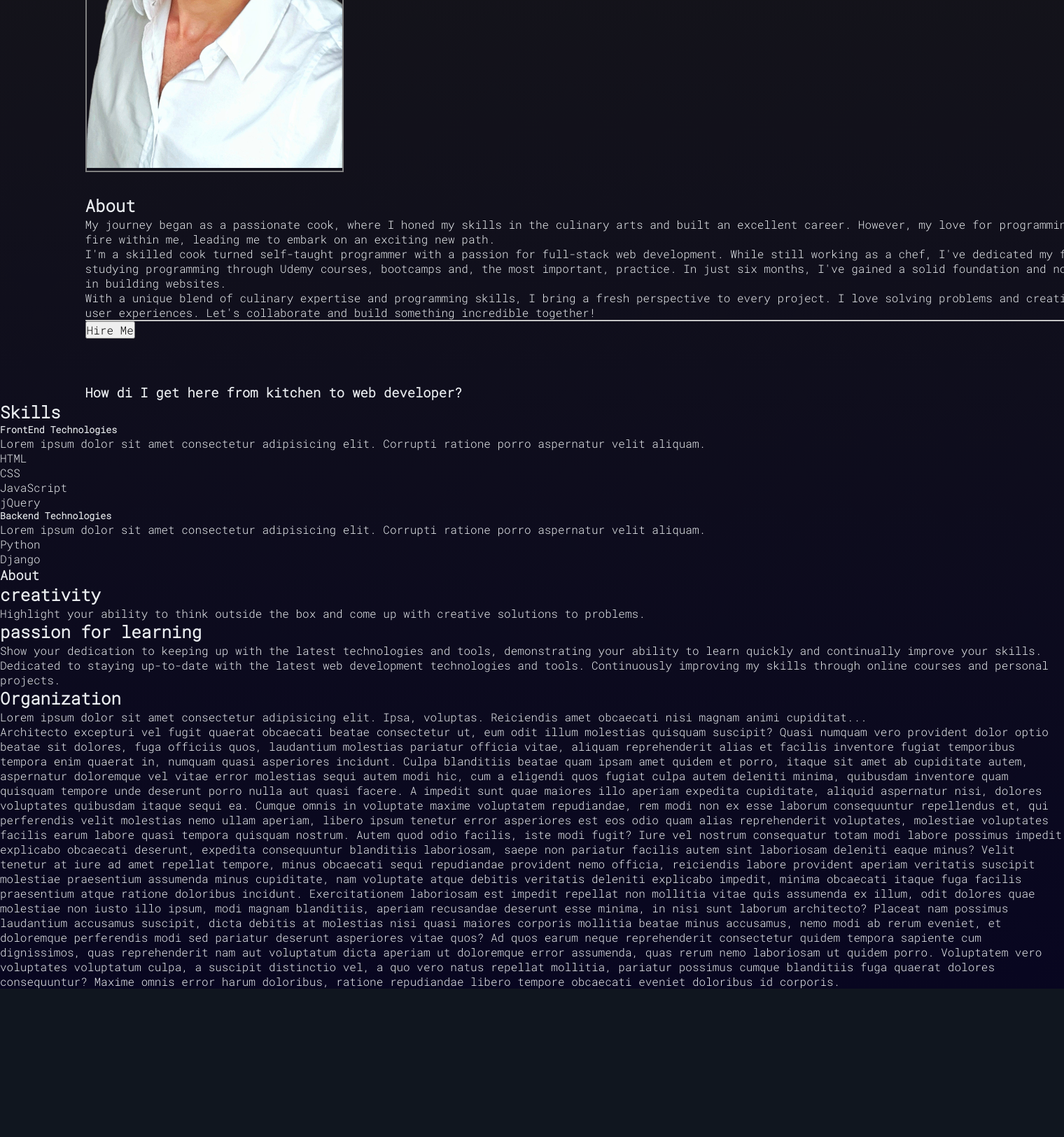
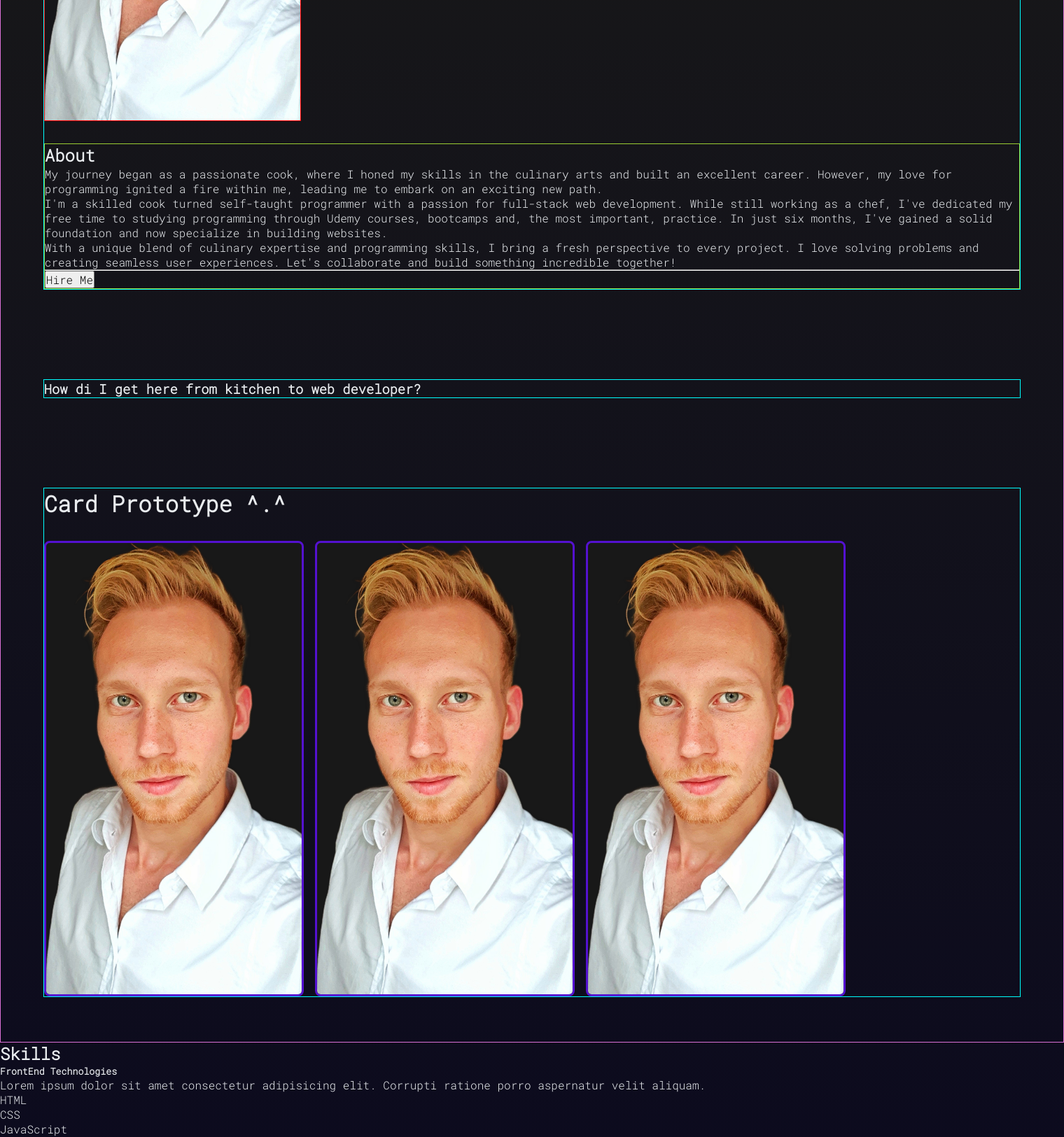
Before and after one commit to fpS-AUDIO/portfolio_django, a Django app: page /portfolio/ in a window 1520 px wide; the page is wider, and only the part inside the window is pictured. Shown: the part 1400-3025 px from the top of that part at 70% size. Before the commit the page ends 2813 px from the top of that part, so only its background shows below. Run offline with Django 4.2, Linux system fonts and the light colour scheme.

Commit message:
Added a prototype of .card and need to debug the float of image in #about.

```diff
--- a/static/css/styles.css
+++ b/static/css/styles.css
@@ -47,6 +47,9 @@
     --clr-primary-text: #e9ecef;
     --clr-jumbotron-p: #8fbc8f;
     --clr-flashing-border: #ffa500;
+    --clr-card-border: #5411d1;
+    --clr-card-border-hover: #0adff2;
+    --clr-card-bg-clr: #181818;
 
     /* theme switcher */
     --clr-theme-switcher-bg: #F5DEB3;
@@ -86,6 +89,9 @@
     --clr-primary-text: #181818;
     --clr-jumbotron-p: #138913;
     --clr-flashing-border: #051121;
+    --clr-card-border: #5411d1;
+    --clr-card-border-hover: #11c1d1;
+    --clr-card-bg-clr: #f5f5f5;
 
     /* theme switcher */
     --clr-theme-switcher-bg: #051121;
@@ -694,23 +700,23 @@ textarea {
     display: flex;
     flex-flow: column wrap;
     justify-content: center;
-    padding: 0 8%;
-    margin-top: 4rem;
-    width: 100%;
+    padding: 0 4%;
+    margin: 0 auto;
+    max-width: 100%;
     overflow: hidden;
+
+    /* border for debugging */
+    border: 1px solid orchid;
 }
 
 .div-container-body .div-sub-container {
-    margin-top: 4rem;
+    margin: 4rem 0;
+    display: flex;
+    flex-flow: row wrap;
+    gap: 2rem;
 
-    display: flex;
-    flex-direction: row;
-    flex-wrap: wrap;
-    gap: 2rem;
-}
-
-.div-container-body .div-sub-container p {
-    font-size: calc(16px + (24 + 24 * 0.7) * ((100 - 320px) / 1280));
+    /* border for debugging */
+    border: 1px solid aqua;
 }
 
 
@@ -719,27 +725,80 @@ textarea {
 
 /* About */
 
-.div-sub-container .about-image-wrap {
-    /* border for debugging */
-    border: 2px solid grey;
+.div-container-body .div-sub-container .about-image-wrap {
     object-fit: cover;
+    overflow: hidden;
+    line-height: 0;
 
+    display: flex;
+    flex-flow: row wrap;
+
+    /* border jus for debugging */
+    border: 1px solid red;
 }
 
-.div-sub-container .about-image-wrap:hover {
+.div-container-body .div-sub-container .about-image-wrap .about-image {
+    /* Ensure the image takes the full width  and height of the card */
+    width: 100%;
+    height: 100%;
+    object-fit: cover;
+}
+
+.div-container-body .div-sub-container .text-wrap {
+    /* border jus for debugging */
+    border: 1px solid yellowgreen;
+}
+
+
+/* Cards */
+
+.card-wrapper {
+    display: flex;
+    flex-flow: row wrap;
+    justify-content: space-between;
+    align-items: center;
+    gap: 1rem;
+
+    overflow: hidden;
+}
+
+.card {
+    border: 3px solid var(--clr-card-border);
+    border-radius: 8px;
+    background-color: var(--clr-card-bg-clr);
+    /* object-fit: cover; */
+    overflow: hidden;
+
+    /* Try adding this line to reset line-height */
+    line-height: 0;
+
+    /* Try adding this line to reset vertical-align */
+    /* vertical-align: middle; */
+
+    /* Try adding this line to reset font-size */
+    /* font-size: 0; */
+}
+
+.card:hover {
     /* transform: scale(120%); */
-    filter: grayscale(100%);
+    filter: opacity(20%);
+    border: 3px solid var(--clr-card-border-hover);
     transition: all 0.4s ease;
     overflow: hidden !important;
 }
 
-.div-sub-container .about-image-wrap .about-image {
+.card .card-image {
+    width: 100%;
+    /* Ensure the image takes the full width of the card */
+    height: 100%;
+    /* Ensure the image takes the full height of the card */
+    object-fit: cover;
+    /* Make sure the image covers the entire space without distortion */
     transition: all 0.4s ease;
 }
 
-.div-sub-container .about-image-wrap .about-image:hover {
-    /* FIX ME!!!!! */
-    transform: scale(125%),
-        translateY(20px);
-    transition: all 0.4s ease;
+.card:hover .card-image {
+    transform: scale(1.25) translateY(120px);
+    filter: grayscale(60%) blur(3px);
+    /* Apply the grayscale effect on hover */
 }
--- a/templates/portfolio/base.html
+++ b/templates/portfolio/base.html
@@ -119,6 +119,30 @@
             <h3>How di I get here from kitchen to web developer?</h3>
         </div>
 
+        <div class="div-sub-container">
+
+            <div style="display: flex;
+                        align-items: center;
+                        justify-content: center;">
+                <h1>Card Prototype ^.^</h1>
+            </div>
+
+            <div class="card-wrapper">
+                <div class="card">
+                    <img class="card-image" src="{% static 'img/alexander_foto.png' %}"
+                        alt="Alexander's foto in white shirt with a cool haircut">
+                </div>
+                <div class="card">
+                    <img class="card-image" src="{% static 'img/alexander_foto.png' %}"
+                        alt="Alexander's foto in white shirt with a cool haircut">
+                </div>
+                <div class="card">
+                    <img class="card-image" src="{% static 'img/alexander_foto.png' %}"
+                        alt="Alexander's foto in white shirt with a cool haircut">
+                </div>
+            </div>
+        </div>
+
     </div>
 
 
```
Also changed, not shown: static/img/alexander_foto.png.
